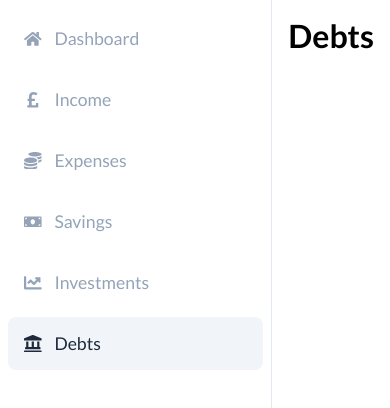
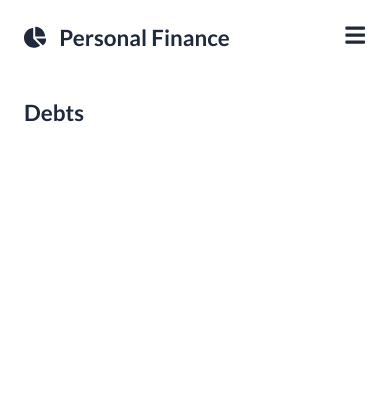
Before and after one commit to andrewoetegenn/tmp, a React (Create React App) app: page /debts in a window 390 px wide. Shown: the top 408 px of the page. Built offline with nearby package versions, Linux system fonts and the light colour scheme.

Commit message:
Make navbar responsive for mobile with hamburger menu

```diff
--- a/src/App.css
+++ b/src/App.css
@@ -11,6 +11,18 @@
   align-items: stretch;
 }
 
-h1 {
+.page {
+  padding: 0.5rem;
+}
+
+.page h2 {
   padding: 1rem;
+  color: #1e293b;
+  font-size: 1.4rem;
 }
+
+@media screen and (max-width: 768px) {
+  .wrapper {
+    flex-direction: column;
+  }
+}
--- a/src/App.tsx
+++ b/src/App.tsx
@@ -1,19 +1,26 @@
 import "./App.css";
 import { Sidebar } from "./components/Sidebar";
 import { Routes, Route } from "react-router-dom";
+import { Income } from "./pages/Income";
 
 const App = () => (
   <div className="wrapper">
     <Sidebar />
     <Routes>
-      <Route path="" element={<h1>Dashboard</h1>} />
-      <Route path="income" element={<h1>Income</h1>} />
-      <Route path="expenses" element={<h1>Expenses</h1>} />
-      <Route path="savings" element={<h1>Savings</h1>} />
-      <Route path="investments" element={<h1>Investments</h1>} />
-      <Route path="debts" element={<h1>Debts</h1>} />
+      <Route path="" element={<Page name="Dashboard" />} />
+      <Route path="income" element={<Income />} />
+      <Route path="expenses" element={<Page name="Expenses" />} />
+      <Route path="savings" element={<Page name="Savings" />} />
+      <Route path="investments" element={<Page name="Investments" />} />
+      <Route path="debts" element={<Page name="Debts" />} />
     </Routes>
   </div>
 );
 
+const Page = ({ name }: { name: string }) => (
+  <div className="page">
+    <h2>{name}</h2>
+  </div>
+);
+
 export default App;
--- a/src/components/Sidebar/Sidebar.css
+++ b/src/components/Sidebar/Sidebar.css
@@ -1,18 +1,35 @@
 .sidebar {
+  display: flex;
+  flex-direction: column;
   min-height: 100vh;
   width: 300px;
   border-right: 1px solid #e2e8f0;
   padding: 0.5rem;
 }
 
+.sidebar-header {
+  display: flex;
+  align-items: center;
+  padding: 1rem;
+  color: #1e293b;
+  font-size: 1.4rem;
+}
+
+.sidebar-header h1 {
+  margin-left: 0.8rem;
+  font-size: 1.4rem;
+}
+
+.sidebar-toggle {
+  display: none;
+}
+
 .sidebar-items {
   display: flex;
   flex-direction: column;
+  gap: 0.5rem;
   list-style: none;
-}
-
-.sidebar-item {
-  padding: 0.25rem 0 0.25rem 0;
+  margin-top: 1rem;
 }
 
 .sidebar-item a {
@@ -40,3 +57,32 @@
 .sidebar-item-name {
   margin-left: 0.8rem;
 }
+
+@media screen and (max-width: 768px) {
+  .sidebar {
+    width: 100%;
+    border: none;
+    min-height: auto;
+    flex-direction: row;
+    align-items: center;
+    justify-content: space-between;
+    flex-wrap: wrap;
+  }
+
+  .sidebar-toggle {
+    display: flex;
+    align-items: center;
+    padding: 1rem;
+    color: #1e293b;
+    font-size: 1.4rem;
+  }
+
+  .sidebar-items {
+    display: none;
+  }
+
+  .sidebar-items.show {
+    display: flex;
+    flex: 0 1 100%;
+  }
+}
--- a/src/components/Sidebar/Sidebar.tsx
+++ b/src/components/Sidebar/Sidebar.tsx
@@ -6,8 +6,11 @@
   FaMoneyBill,
   FaChartLine,
   FaLandmark,
+  FaChartPie,
+  FaBars,
 } from "react-icons/fa";
 import { Link, useLocation } from "react-router-dom";
+import { useState } from "react";
 
 const sidebarItems = [
   {
@@ -44,10 +47,20 @@
 
 const Sidebar = () => {
   const location = useLocation();
+  const [showMenu, setShowMenu] = useState(false);
 
   return (
     <div className="sidebar">
-      <ul className="sidebar-items">
+      <div className="sidebar-header">
+        <FaChartPie />
+        <h1>Personal Finance</h1>
+      </div>
+      <div className="sidebar-toggle">
+        <i onClick={() => setShowMenu(!showMenu)}>
+          <FaBars />
+        </i>
+      </div>
+      <ul className={`sidebar-items${showMenu ? " show" : ""}`}>
         {sidebarItems.map((item) => (
           <ul
             className={`sidebar-item${
--- /dev/null
+++ b/src/pages/Income/Income.tsx
@@ -0,0 +1,9 @@
+const Income = () => {
+  return (
+    <div className="page">
+      <h2>Income</h2>
+    </div>
+  );
+};
+
+export default Income;
--- /dev/null
+++ b/src/pages/Income/index.ts
@@ -0,0 +1,3 @@
+import Income from "./Income";
+
+export { Income };
```
